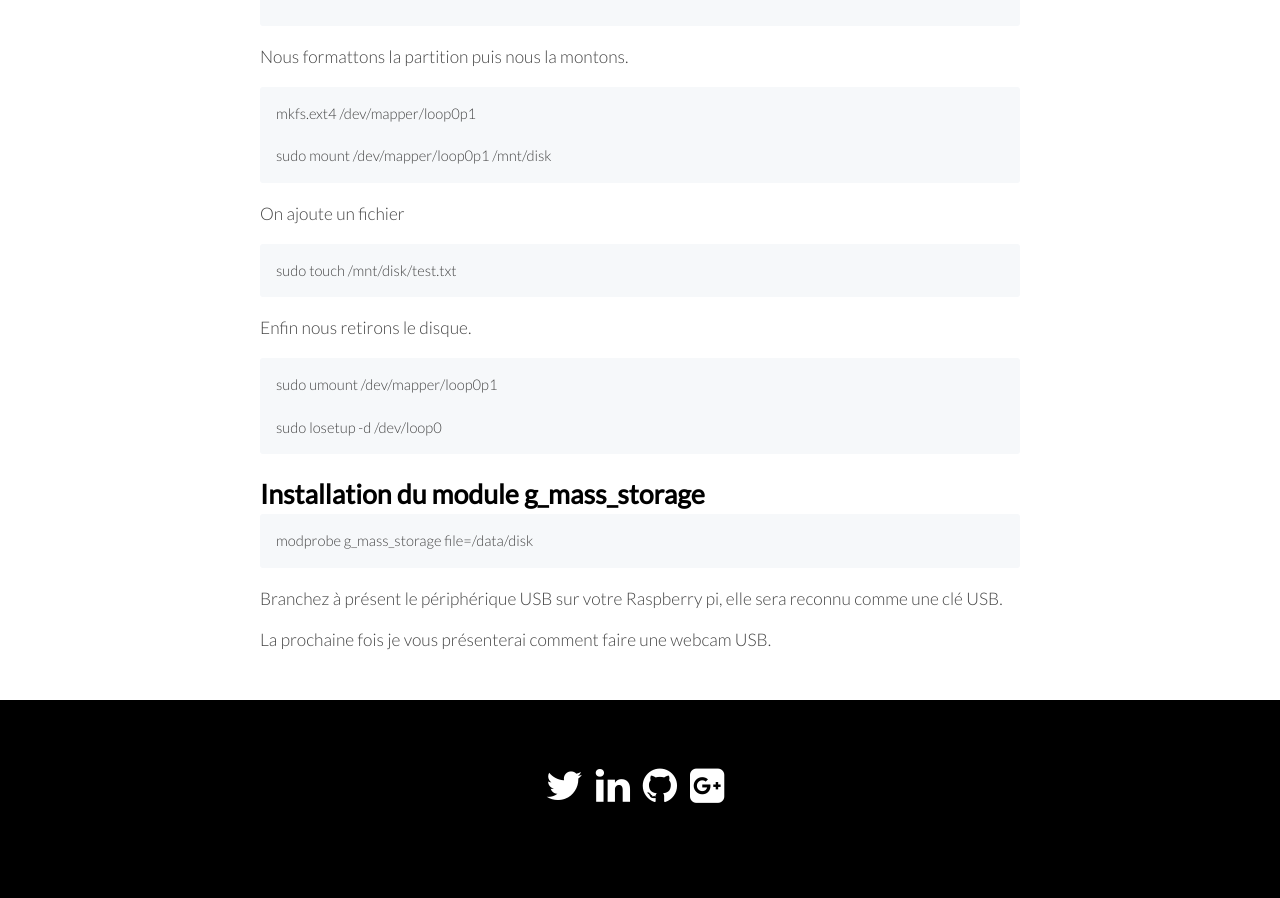
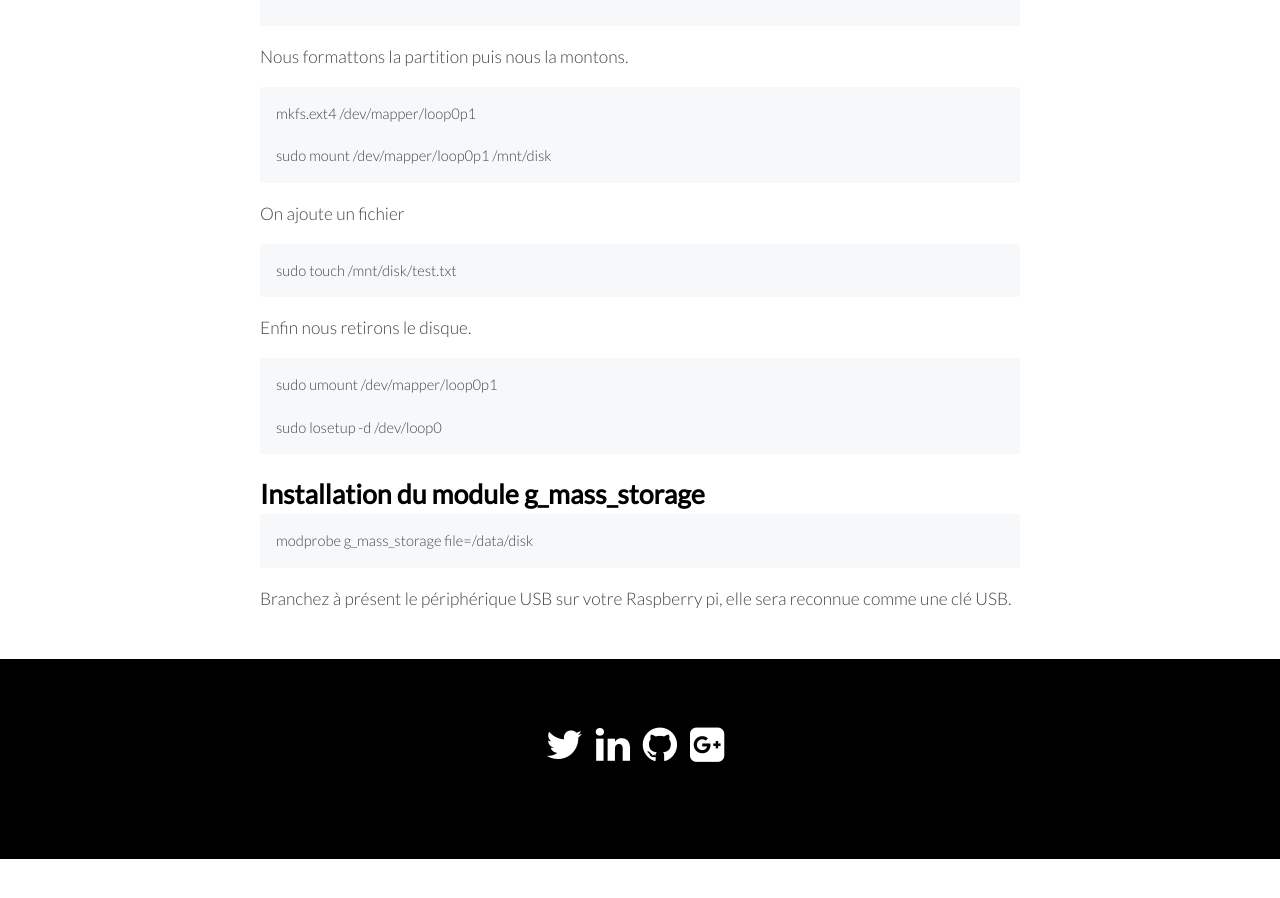
Before and after one commit to ludovic-bouguerra/site, a Jekyll site: the page built from _posts/2018-09-14-raspberry-pi-zero-creer-disque-flash-usb.markdown, in a window 1280 px wide and 900 px high, scrolled down 2212 px. Built offline with Jekyll 4.4.1, drawn with Linux system fonts in a browser that asks for light colours; after the commit the page ends 3071 px from its top, so only the background shows below that.

Commit message:
Fix typo

````diff
--- a/_posts/2018-09-14-raspberry-pi-zero-creer-disque-flash-usb.markdown
+++ b/_posts/2018-09-14-raspberry-pi-zero-creer-disque-flash-usb.markdown
@@ -95,6 +95,4 @@
 modprobe g_mass_storage file=/data/disk
 ```
 
-Branchez à présent le périphérique USB sur votre Raspberry pi, elle sera reconnu comme une clé USB.
-
-La prochaine fois je vous présenterai comment faire une webcam USB.
+Branchez à présent le périphérique USB sur votre Raspberry pi, elle sera reconnue comme une clé USB.
````
